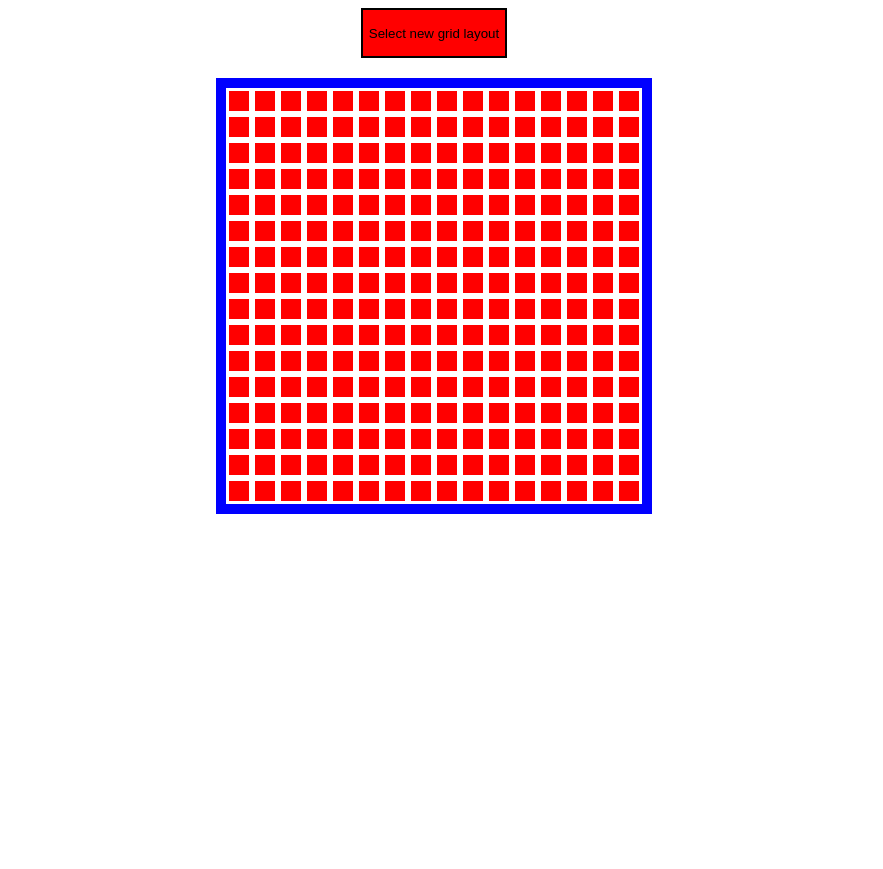
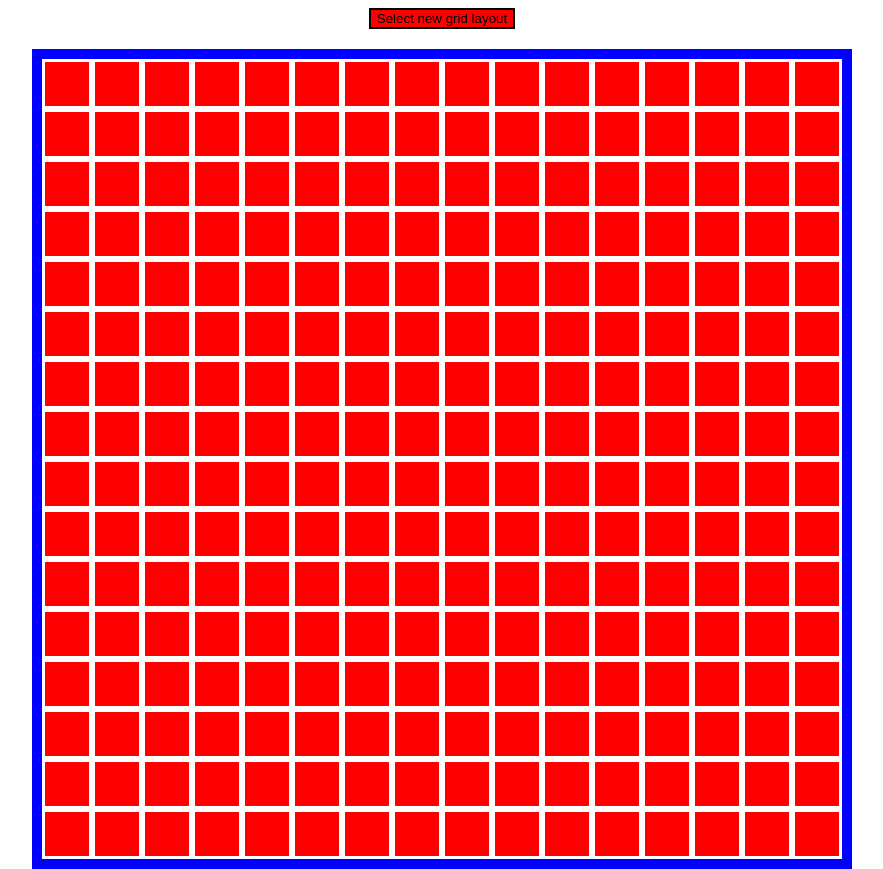
Before and after one commit to RaduFilip16/Etch-a-Sketch, a plain HTML site: page index.html in a window 1280 px wide. Shown: the whole page, without its empty margins (206-1089 px from the left). Before the commit the page ends 800 px from the top, so only its background shows below. Drawn offline with Linux system fonts and the light colour scheme.

Commit message:
Change main container so that it maintains size and add random color change for tiles hovering

```diff
--- a/script.js
+++ b/script.js
@@ -1,25 +1,29 @@
 const container = document.querySelector('div');
 canvas(16)
+
+
+
+
 
 function canvas(dimension){
 /* Creates 16 rows */
 for(let j = 0; j < dimension; j++ ){
     const row = document.createElement('div');
-    row.style.cssText = "display: flex; flex-wrap: no-wrap;  ";
+    row.style.cssText = "display: flex; flex-wrap: no-wrap;";
     /* Each row has 16 squares */
     for(let i = 0; i < dimension; i++ ){
         const square = document.createElement('div');
-        square.style.cssText = "height:20px; aspect-ratio: 1/1;flex-grow:0; background-color: red; border: white; border-style: solid; border-width: 2%";
+        square.style.cssText = "height:auto; aspect-ratio: 1/1;flex-grow:1; background-color: red; border: white; border-style: solid; border-width: 2%";
         row.appendChild(square);
         square.addEventListener('mouseover', function(e){
-             e.target.style.background = 'blue';
+            let randomColor = Math.floor(Math.random() * 16777215).toString(16);
+             e.target.style.background = `#${randomColor}`;
     });
     /* Each row is then inserted into the main div container */
     container.appendChild(row)
 }
 }
 }
-
 
 const btn = document.querySelector('.btn');
 btn.addEventListener('click', function(){
--- a/style.css
+++ b/style.css
@@ -1,12 +1,21 @@
+html,body{
+    height: 60%;
+    width: 100%;
+}
+
 body{
     display: flex;
-    justify-content: space-around;
+    /*justify-content: space-around;*/
     align-items: center;
     flex-direction: column;
     gap: 20px;
 }
 
 .container{
+    height:800px;
+    width: 800px;
+    display: flex;
+    flex-direction: column;
     border-color: blue;
     border-width: 10px;
     border-style: solid;
```
